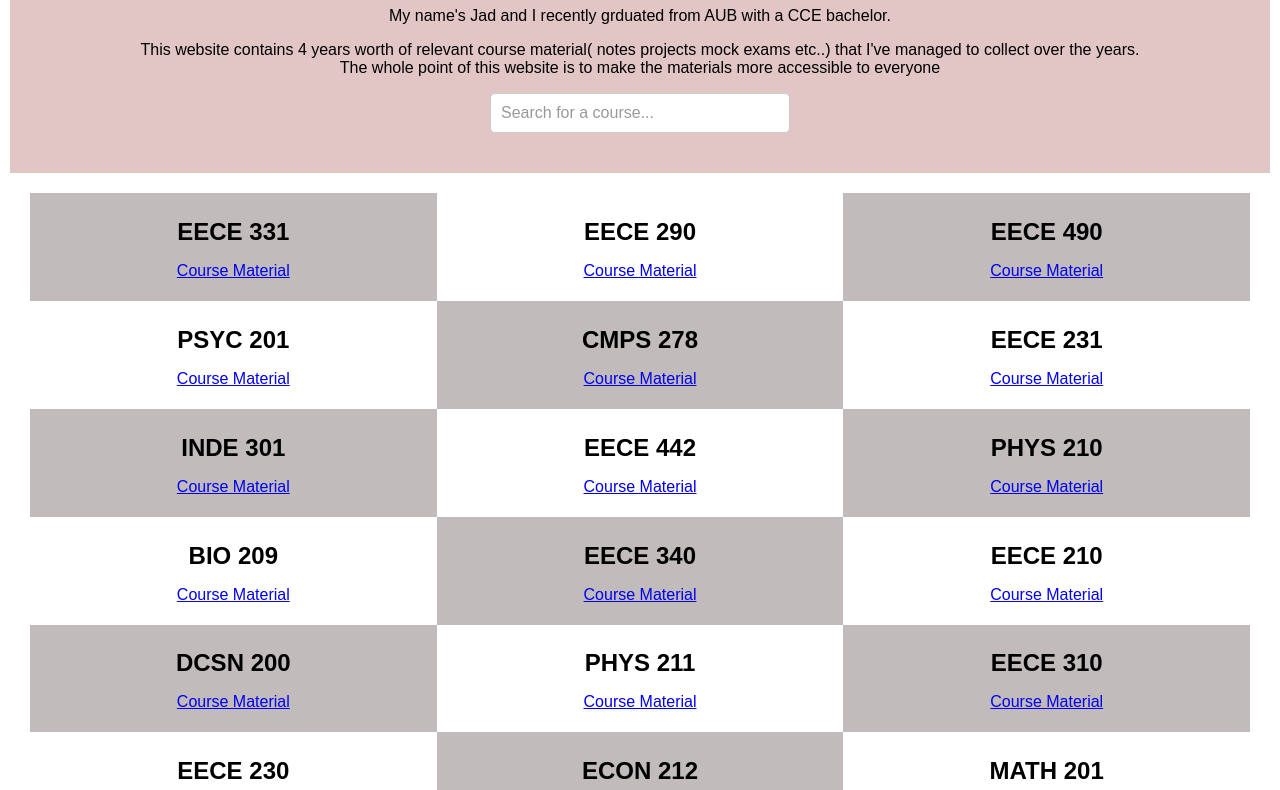
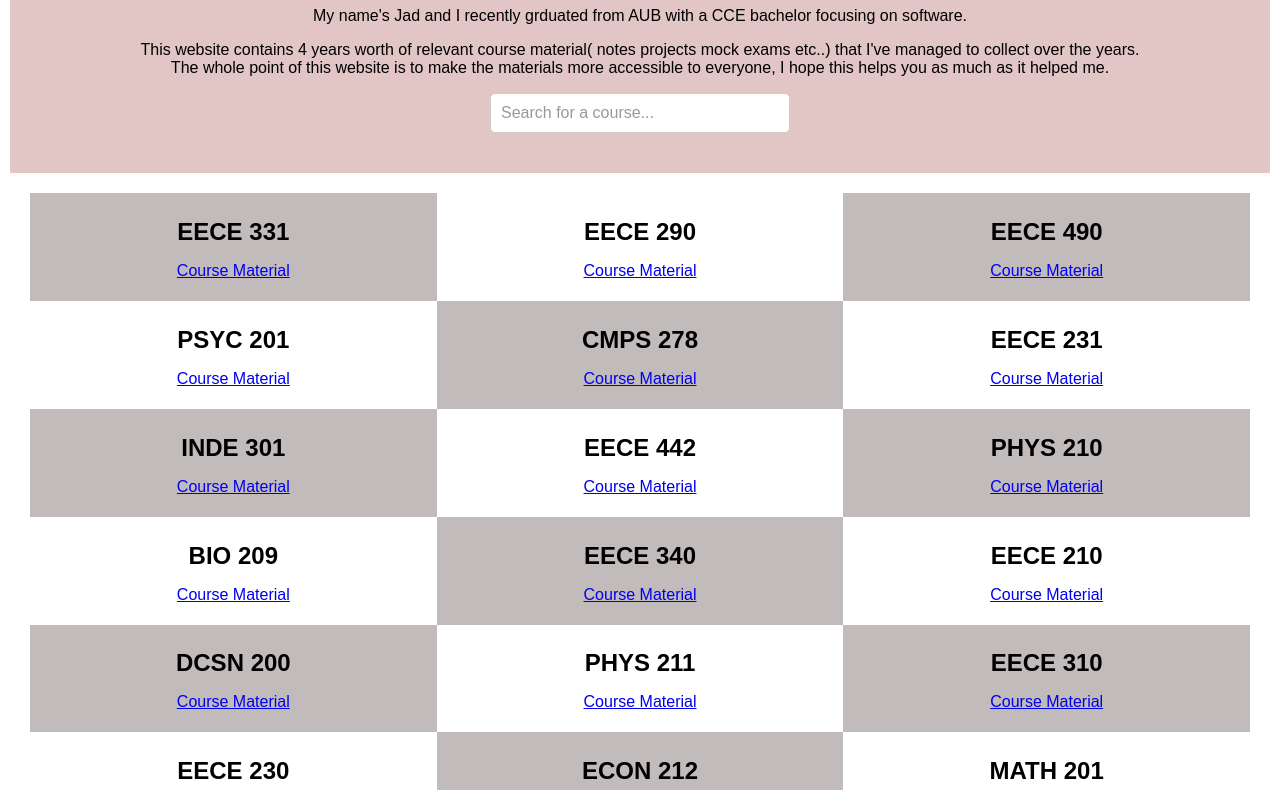
Before and after one commit to JadnAzzam/CCE-Website, a plain HTML site: page index.html in a window 1280 px wide. Shown: the part 103-893 px from the top of the page. Drawn offline with Linux system fonts and the light colour scheme.

Commit message:
commit #2

```diff
--- a/index.html
+++ b/index.html
@@ -9,10 +9,10 @@
 <body>
     <header>
         <h1>Welcome!</h1>
-        <p>My name's Jad and I recently grduated from AUB with a CCE bachelor. </p>
+        <p>My name's Jad and I recently grduated from AUB with a CCE bachelor focusing on software. </p>
         <p>This website contains 4 years worth of relevant course material( notes projects mock exams etc..) that I've managed to collect over the years.
         <br>
-        The whole point of this website is to make the materials more accessible to everyone
+        The whole point of this website is to make the materials more accessible to everyone, I hope this helps you as much as it helped me.
         </p>
         <input type="text" id="courseSearch" placeholder="Search for a course...">
 
```
